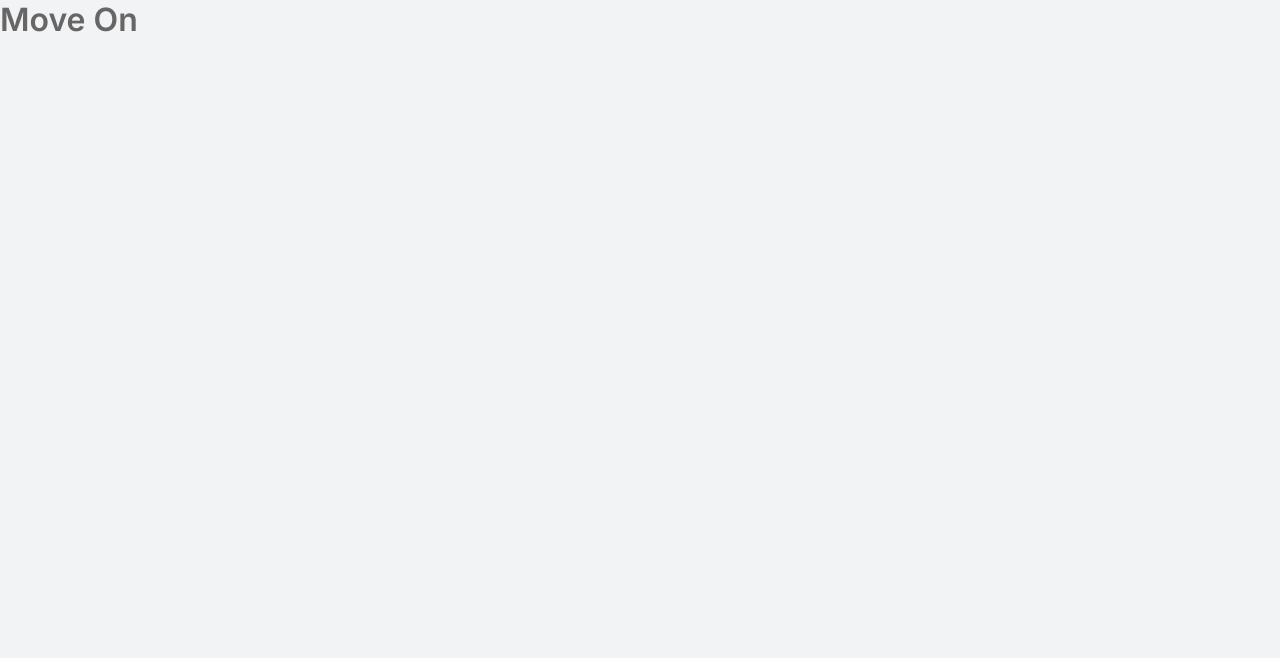
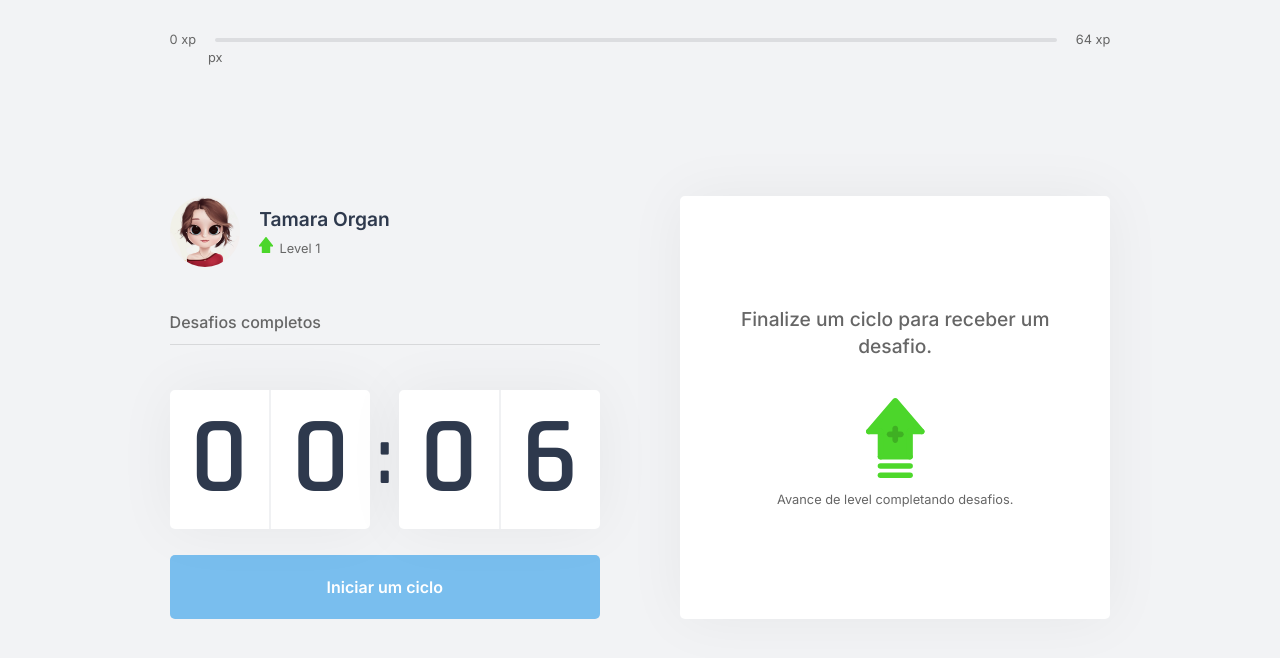
Before and after one commit to tamaraorgan/RocketSeat-NLW-Move.it-Move.On, a Next.js app: page /moveOn in a window 1280 px wide. Shown: the top 658 px of the page. Built offline with nearby package versions, Linux system fonts and the light colour scheme.

Commit message:
Update - Page MoveOn

```diff
--- a/package.json
+++ b/package.json
@@ -12,6 +12,7 @@
     "@unform/web": "^2.1.6",
     "js-cookie": "^2.2.1",
     "next": "10.0.7",
+    "polished": "^4.1.1",
     "react": "17.0.1",
     "react-dom": "17.0.1",
     "react-icons": "^4.2.0",
--- a/src/components/Countdown.tsx
+++ b/src/components/Countdown.tsx
@@ -3,7 +3,8 @@ import { CountdownContext } from './../contexts/CountdownContext'
 
 import {
   ContainerCountdown,
-  CountdownButton
+  CountdownButton,
+  CountdownButtonActive
 } from '../styles/components/styledCountdown'
 
 export function Countdown() {
@@ -37,13 +38,13 @@ export function Countdown() {
       ) : (
         <>
           {isActive ? (
-            <CountdownButton
+            <CountdownButtonActive
               type="button"
               className="active"
               onClick={resetCountdown}
             >
               Abandonar ciclo
-            </CountdownButton>
+            </CountdownButtonActive>
           ) : (
             <CountdownButton type="button" onClick={startCountdown}>
               Iniciar um ciclo
--- a/src/contexts/CountdownContext.tsx
+++ b/src/contexts/CountdownContext.tsx
@@ -27,7 +27,7 @@ export const CountdownContext = createContext({} as CountdownContextData)
 export function CountdownProvider({ children }: CountdownProviderProps) {
   const { startNewChanllenge } = useContext(ChallengesContext)
 
-  const [time, setTime] = useState(25 * 60)
+  const [time, setTime] = useState(0.1 * 60)
   const [isActive, setIsActive] = useState(false)
   const [hasFinished, setHasFinished] = useState(false)
 
--- a/src/pages/moveOn.tsx
+++ b/src/pages/moveOn.tsx
@@ -1,6 +1,58 @@
-function MoveOn() {
+import Head from 'next/head'
+import { GetServerSideProps } from 'next'
+import ExperienceBar from '../components/ExperienceBar'
+import Profile from '../components/Profile'
+import CompletedChallenges from '../components/CompletedChallenges'
+import Countdown from '../components/Countdown'
+import ChallengeBox from '../components/ChallengeBox'
+
+import { CountdownProvider } from '../contexts/CountdownContext'
+import { ChallengesProvider } from '../contexts/ChallengesContext'
+
+import { Container } from '../styles/pages/styledmoveOn'
+interface MoveOnProps {
+  level: number
+  currentExperience: number
+  challengesCompleted: number
+}
+
+function MoveOn(props: MoveOnProps) {
   return (
-    <h1>Move On</h1>
+    <ChallengesProvider
+      level={props.level}
+      currentExperience={props.currentExperience}
+      challengesCompleted={props.challengesCompleted}
+    >
+      <Head>
+        <title>Início - move.on</title>
+      </Head>
+      <Container>
+        <ExperienceBar />
+        <CountdownProvider>
+          <section>
+            <div>
+              <Profile />
+              <CompletedChallenges />
+              <Countdown />
+            </div>
+            <div>
+              <ChallengeBox />
+            </div>
+          </section>
+        </CountdownProvider>
+      </Container>
+    </ChallengesProvider>
   )
 }
 export default MoveOn
+
+export const getServerSideProps: GetServerSideProps = async ctx => {
+  const { level, currentExperience, challengesCompleted } = ctx.req.cookies
+  return {
+    props: {
+      level: Number(level),
+      currentExperience: Number(currentExperience),
+      challengesCompleted: Number(challengesCompleted)
+    }
+  }
+}
--- a/src/styles/components/styledChallengeBox.ts
+++ b/src/styles/components/styledChallengeBox.ts
@@ -1,4 +1,5 @@
 import styled from 'styled-components'
+import { shade } from 'polished'
 
 export const ContainerChallengeBox = styled.div`
   height: 100%;
@@ -83,13 +84,13 @@ export const ChallengeActive = styled.div`
 export const ChallengeSuceededButton = styled.button`
   background: ${props => props.theme.colors.green};
   :hover {
-    filter: brightness(0.9);
+    background: ${shade(0.2, '#4cc62b')};
   }
 `
 
 export const ChallengeFailedButton = styled.button`
   background: ${props => props.theme.colors.red};
   :hover {
-    filter: brightness(0.9);
+    background: ${shade(0.2, '#e83f5b')};
   }
 `
--- a/src/styles/components/styledCountdown.ts
+++ b/src/styles/components/styledCountdown.ts
@@ -48,9 +48,20 @@ export const CountdownButton = styled.button`
   :hover {
     background: ${props => props.theme.colors.blueDark};
   }
-  .active {
+`
+export const CountdownButtonActive = styled.button`
+  width: 100%;
+  height: 5rem;
+  margin-top: 2rem;
+  display: flex;
+  align-items: center;
+  justify-content: center;
+  border: 0;
+  border-radius: 5px;
   background: ${props => props.theme.colors.white};
   color: ${props => props.theme.colors.title};
+  font-size: 1.25rem;
+  font-weight: 600;
   transition: background 0.2s;
   :not(:disabled):hover {
     background: ${props => props.theme.colors.red};
@@ -61,5 +72,4 @@ export const CountdownButton = styled.button`
     color: ${props => props.theme.colors.red};
     cursor: not-allowed;
   }
-  }
 `
--- a/src/styles/globals.ts
+++ b/src/styles/globals.ts
@@ -37,11 +37,18 @@ export default createGlobalStyle`
       list-style: none;
     }
 
+    @media (max-width: 1360px) {
+      html {
+        font-size: 80%;
+      }
+    }
+
     @media (max-width: 1080px) {
       html {
-        font-size: 93.75%;
+        font-size: 70%;
       }
     }
+
     @media (max-width: 720px) {
       html {
         font-size: 62%;
--- /dev/null
+++ b/src/styles/pages/styledmoveOn.ts
@@ -0,0 +1,20 @@
+import styled from 'styled-components'
+
+export const Container = styled.div`
+  height: 100vh;
+  max-width: 992px;
+  margin: 0 auto;
+  padding: 2.5rem 2rem;
+
+  display: flex;
+  flex-direction: column;
+  section {
+    flex: 1;
+
+    display: grid;
+    grid-template-columns: 1fr 1fr;
+    gap: 6.25rem;
+
+    align-content: center;
+  }
+`
```
Also changed, not shown: 1 other file (tests, documents, lock files or other folders). Lines whose indentation alone changed are shown as unchanged.
